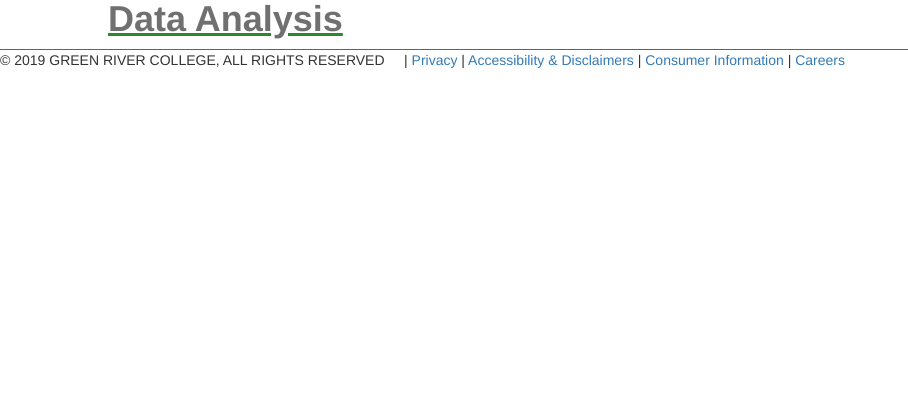
After one commit to amandacwilliams97/dataAnalysis, a PHP site: template views/template.html in a window 1280 px wide. The commit adds this page. Shown: the part 141-561 px from the top of the page, without its empty margins (0-908 px from the left). Run offline with PHP 8.4, Linux system fonts and the light colour scheme; the template is opened without the code that fills it, so the values that code supplies are empty; some libraries are stand-ins or nearby versions.

Commit message:
progress on the template page

```diff
--- a/index.php
+++ b/index.php
@@ -14,14 +14,14 @@ $f3 = Base::instance();
 $f3->set('DEBUG', 3);
 
 //Define Default route
-$f3->route('GET|POST /', function()
+$f3->route('GET|POST /', function($f3)
 {
-
     //stuff if necessary
+    $f3->set('content', 'views/home.html');
 
     //load a template
     $template = new Template();
-    echo $template->render('views/home.html');
+    echo $template->render('views/template.html');
 });
 
 $f3->run();
--- /dev/null
+++ b/views/template.html
@@ -0,0 +1,56 @@
+<!DOCTYPE html>
+<html lang="en">
+<head>
+    <meta charset="UTF-8">
+    <!-- Latest compiled and minified CSS -->
+    <link rel="stylesheet" href="https://maxcdn.bootstrapcdn.com/bootstrap/3.3.7/css/bootstrap.min.css">
+    <link rel="stylesheet" href="//cdn.datatables.net/1.10.19/css/jquery.dataTables.min.css">
+    <!-- jQuery library -->
+    <script src="https://ajax.googleapis.com/ajax/libs/jquery/3.3.1/jquery.min.js"></script>
+    <!-- Latest compiled JavaScript -->
+    <script src="https://maxcdn.bootstrapcdn.com/bootstrap/3.3.7/js/bootstrap.min.js"></script>
+    <style>
+        #templateHeader {
+            border-bottom: 1px solid #2c882b;
+            margin: 0;
+            vertical-align: baseline;
+            text-align: left;
+            display: block;
+        }
+
+        #templateHeader img {
+            height: 15vh;
+            background-color: #2c882b;
+            padding: 1em 4em;
+        }
+
+        #templateHeader h1 {
+            text-decoration: underline #2c882b;
+            font-family: Helvetica Neue, Helvetica, Roboto, Arial, sans-serif;
+            font-weight: bold;
+            color: #707070;
+            padding-left: 3em;
+        }
+    </style>
+    <title>Data Analysis</title>
+</head>
+<body>
+<header id="templateHeader">
+    <a href="http://www.greenriver.edu/">
+        <img src="//grcc.greenriver.edu/GRC-Template/logo.png" alt="Green River Logo">
+    </a>
+    <h1>Data Analysis</h1>
+</header>
+
+<!--Include for main page content-->
+<include href="{{@content}}"></include>
+
+<footer id="templateFooter">
+    <p class="rights">© 2019 GREEN RIVER COLLEGE, ALL RIGHTS RESERVED &nbsp; &nbsp; | <a
+            href="https://www.greenriver.edu/privacy/">Privacy</a> | <a
+            href="https://www.greenriver.edu/accessibility-disclaimer/">Accessibility &amp; Disclaimers</a> | <a
+            href="https://www.greenriver.edu/consumer-information/">Consumer Information</a> | <a
+            href="https://www.greenriver.edu/campus/human-resources/careers/">Careers</a></p>
+</footer>
+</body>
+</html>
```
Also changed, not shown: views/home.html (+2 -18 lines).
